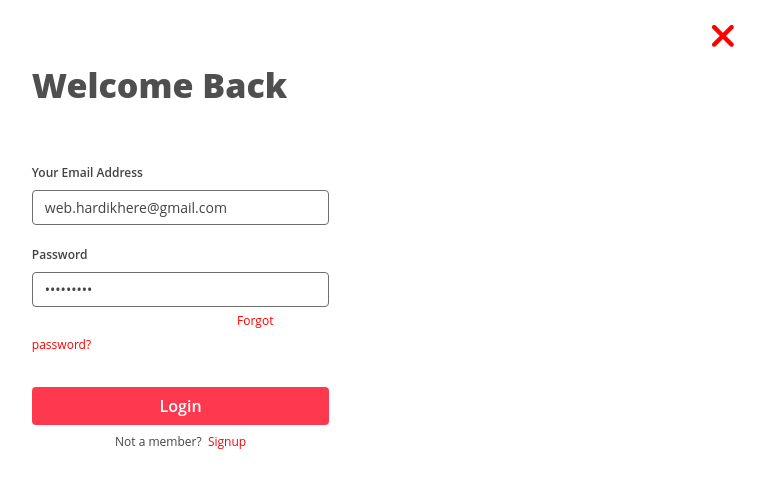
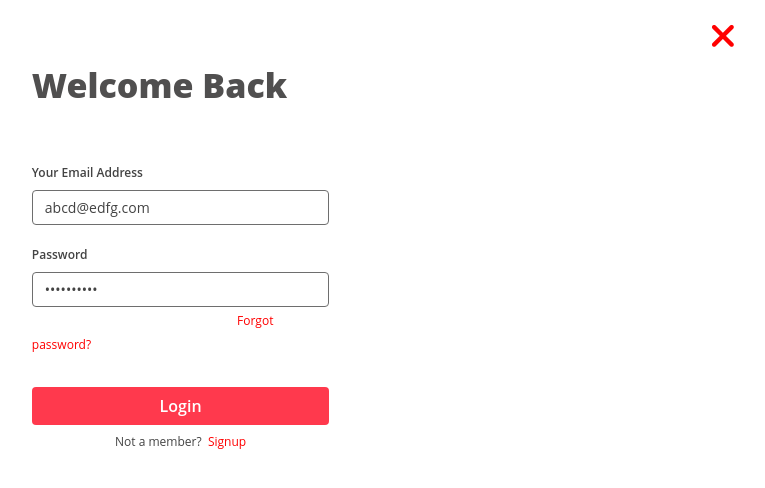
Before and after one commit to harshsbais/Notak, a React (Create React App) app: page /login in a window 1280 px wide. Shown: the top 488 px of the page, without its empty margins (514-1279 px from the left). Built offline with nearby package versions, Linux system fonts and the light colour scheme.

Commit message:
add endpoints and setting refresh token in cookie

```diff
--- a/package.json
+++ b/package.json
@@ -6,6 +6,7 @@
     "@testing-library/jest-dom": "^5.11.9",
     "@testing-library/react": "^11.2.5",
     "@testing-library/user-event": "^12.8.3",
+    "axios": "^0.21.1",
     "bootstrap": "^4.6.0",
     "react": "^17.0.1",
     "react-bootstrap": "^1.5.2",
@@ -13,6 +14,7 @@
     "react-icons": "^4.2.0",
     "react-router-dom": "^5.2.0",
     "react-scripts": "4.0.3",
+    "sfcookies": "^1.0.2",
     "web-vitals": "^1.1.1"
   },
   "scripts": {
--- /dev/null
+++ b/src/EndPoints.js
@@ -0,0 +1,4 @@
+const BaseAPI = 'http://localhost:8000/api/';
+export const API = {
+    _login: BaseAPI + 'auth/login/',
+}
--- /dev/null
+++ b/src/components/auth/dataHelpers.js
@@ -0,0 +1,7 @@
+import axios from 'axios';
+import { API } from '../../EndPoints';
+
+export const performLogin = async (user) => {
+    const response = await axios.post(API._login, user);
+    return response;
+}
--- a/src/components/auth/login.js
+++ b/src/components/auth/login.js
@@ -1,14 +1,14 @@
 import React, { useState, useEffect } from 'react'
 import { Link, Redirect, useHistory } from 'react-router-dom';
-// import { performLogin, tokenKey } from './dataHelpers';
+import { performLogin } from './dataHelpers';
+import { read_cookie, bake_cookie } from 'sfcookies';
 import './Login.css'
 
 export const Login = (props) => {
     const history = useHistory();
-    const [UserDetails, setUserDetails] = useState({
-        username: "hardikhere",//hardikhere
-        email: "web.hardikhere@gmail.com",//web.hardikhere@gmail.com
-        password: "hardik009"//hardik009   will removeLater
+    const [userDetails, setUserDetails] = useState({
+        email: 'abcd@edfg.com',
+        password: '12345678@!'
     });
     const [Utils, setUtils] = useState({
         loading: false,
@@ -17,9 +17,18 @@ export const Login = (props) => {
     })
     const handleChange = (event) => {
         setUserDetails({
-            ...UserDetails,
+            ...userDetails,
             [event.target.name]: event.target.value
         });
+    }
+    const handleSubmit = (e) => {
+        e.preventDefault();
+        console.log(userDetails);
+        performLogin(userDetails)
+            .then(async res => {
+                console.log(res);
+                bake_cookie("refresh", res.data.refresh);
+            })
     }
 
     return (
@@ -34,19 +43,19 @@ export const Login = (props) => {
                                 Utils.error && <div style={{ color: "red" }}>{Utils.error.non_field_errors ? Utils.error.non_field_errors : Utils.error.email}</div>
                             }
                         </div>
-                        <form class="mt-5">
+                        <form class="mt-5" onSubmit={handleSubmit}>
                             <div class="mb-3">
                                 <label for="exampleInputEmail1" class="form-label">Your Email Address</label>
                                 <input type="email" name="email" class="form-control" placeholder="Eg: abhisjain1508@gmail.com"
-                                    id="exampleInputEmail1" onChange={handleChange} value={UserDetails.email} />
+                                    id="exampleInputEmail1" onChange={handleChange} value={userDetails.email} />
                             </div>
                             <div class="mb-3">
                                 <label for="exampleInputPassword1" class="form-label">Password</label>
                                 <input type="password" name="password" onChange={handleChange} class="form-control" placeholder="* * * * * * *"
-                                    id="exampleInputPassword1" value={UserDetails.password} />
+                                    id="exampleInputPassword1" value={userDetails.password} />
                                 <Link to="/password-reset" class="forgot">Forgot password?</Link>
                             </div>
-                            <Link to='/dashboard'><button type="submit" class="btn btn-login mt-3" disabled={Utils.loading}>{Utils.loading ? 'Loading..' : 'Login'}</button></Link>
+                            <button type="submit" class="btn btn-login mt-3" disabled={Utils.loading}>{Utils.loading ? 'Loading..' : 'Login'}</button>
                             <p class="signup text-center pt-2">Not a member? &nbsp;<Link to="/signup" class="signup-a">Signup</Link></p>
                         </form>
                     </div>
```
Also changed, not shown: 1 other file (tests, documents, lock files or other folders).
